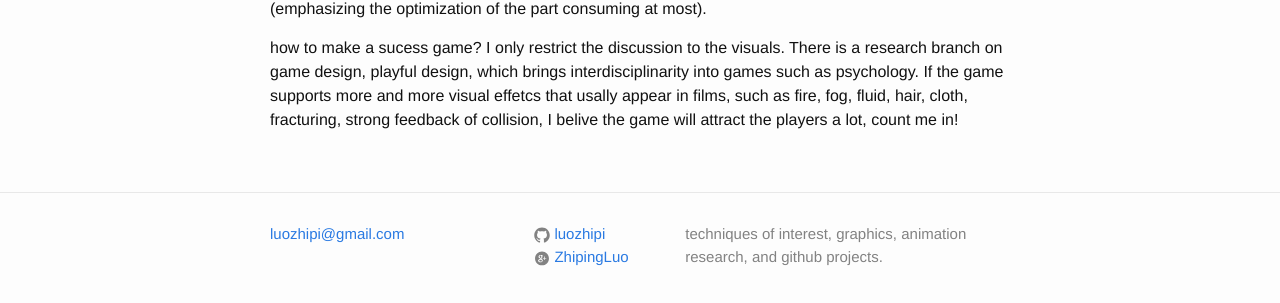
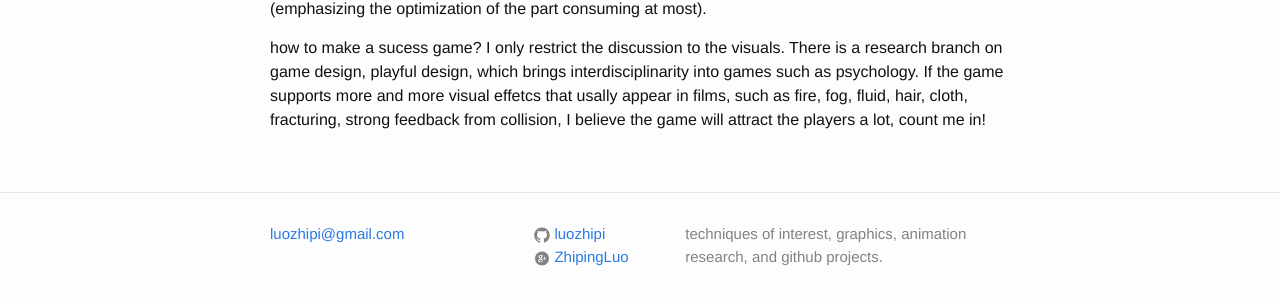
Before and after one commit to luozhipi/luozhipi.github.io, a Jekyll site: the page built from _posts/2015-09-02-gameopt.markdown, in a window 1280 px wide. Shown: the part 1808-2111 px from the top of the page. Built offline with Jekyll 4.4.1, drawn with Linux system fonts in a browser that asks for light colours.

Commit message:
Update 2015-09-02-gameopt.markdown

```diff
--- a/_posts/2015-09-02-gameopt.markdown
+++ b/_posts/2015-09-02-gameopt.markdown
@@ -53,6 +53,6 @@ It's beging argued that, next generation of games would be VR-based games. For t
 
 To conclude, local optimization is not enough since in practice it is not really locally (without mutual effect). Finally, the senior engineer who ideally developed indie games will guide a global optimization (emphasizing the optimization of the part consuming at most).
 
-how to make a sucess game? I only restrict the discussion to the visuals. There is a research branch on game design, playful design, which brings interdisciplinarity into games such as psychology. If the game supports more and more  visual effetcs that usally appear in films, such as fire, fog, fluid, hair, cloth, fracturing, strong feedback of collision, I belive the game will attract the players a lot, count me in!
+how to make a sucess game? I only restrict the discussion to the visuals. There is a research branch on game design, playful design, which brings interdisciplinarity into games such as psychology. If the game supports more and more visual effetcs that usally appear in films, such as fire, fog, fluid, hair, cloth, fracturing, strong feedback from collision, I believe the game will attract the players a lot, count me in!
 
 [texturepacker]: https://www.codeandweb.com/texturepacker
```
